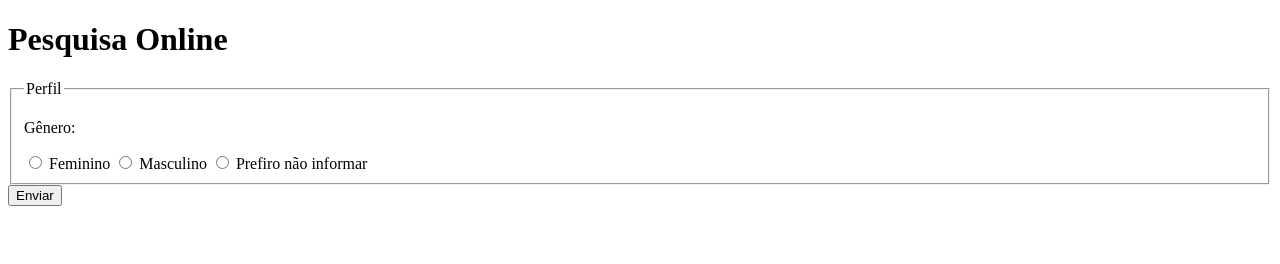
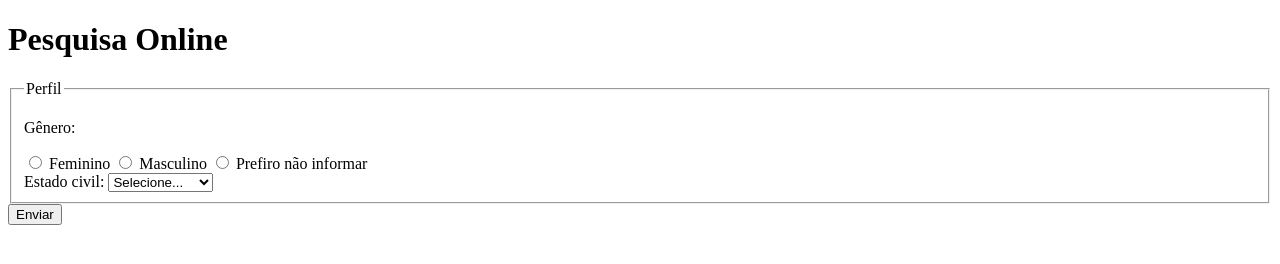
Before and after one commit to vilasboas-developer/pesquisa-culturama, a plain HTML site: page index.html in a window 1280 px wide. Drawn offline with Linux system fonts and the light colour scheme.

Commit message:
Adiciona opcoes de estado civil

```diff
--- a/index.html
+++ b/index.html
@@ -55,6 +55,16 @@
 
           <input type="radio" name="userGender" value="notInformed" />
           <label for="userGender">Prefiro não informar</label>
+          <br />
+
+          <label for="maritalStatus">Estado civil:</label>
+          <select name="maritalStatus">
+            <option value="notInformed">Selecione...</option>
+            <option value="casado">Casado</option>
+            <option value="solteiro">Solteiro</option>
+            <option value="divorciado">Divorciado</option>
+            <option value="união Estável">União Estável</option>
+          </select>
         </fieldset>
 
         <button type="submit">Enviar</button>
```
